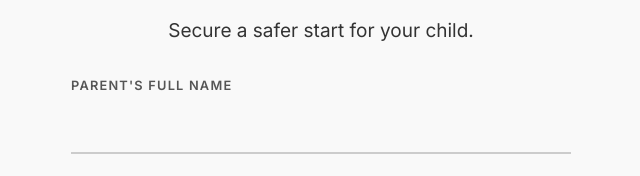
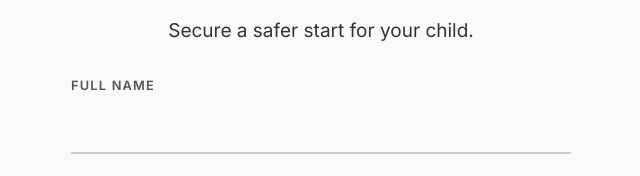
Before and after one commit to IamDejman/kphone-waitlist, a plain HTML site: page index.html in a window 1280 px wide. Shown: the part 3367-3543 px from the top of the page, 319-959 px from the left. Drawn offline with Linux system fonts and the light colour scheme.

Commit message:
Update index.html

```diff
--- a/index.html
+++ b/index.html
@@ -353,7 +353,7 @@
         <form id="waitlistForm" onsubmit="handleFormSubmit(event)">
 
           <div class="form-group">
-            <label>Parent's Full Name</label>
+            <label>Full Name</label>
             <input type="text" name="fullName" required>
           </div>
 
```
